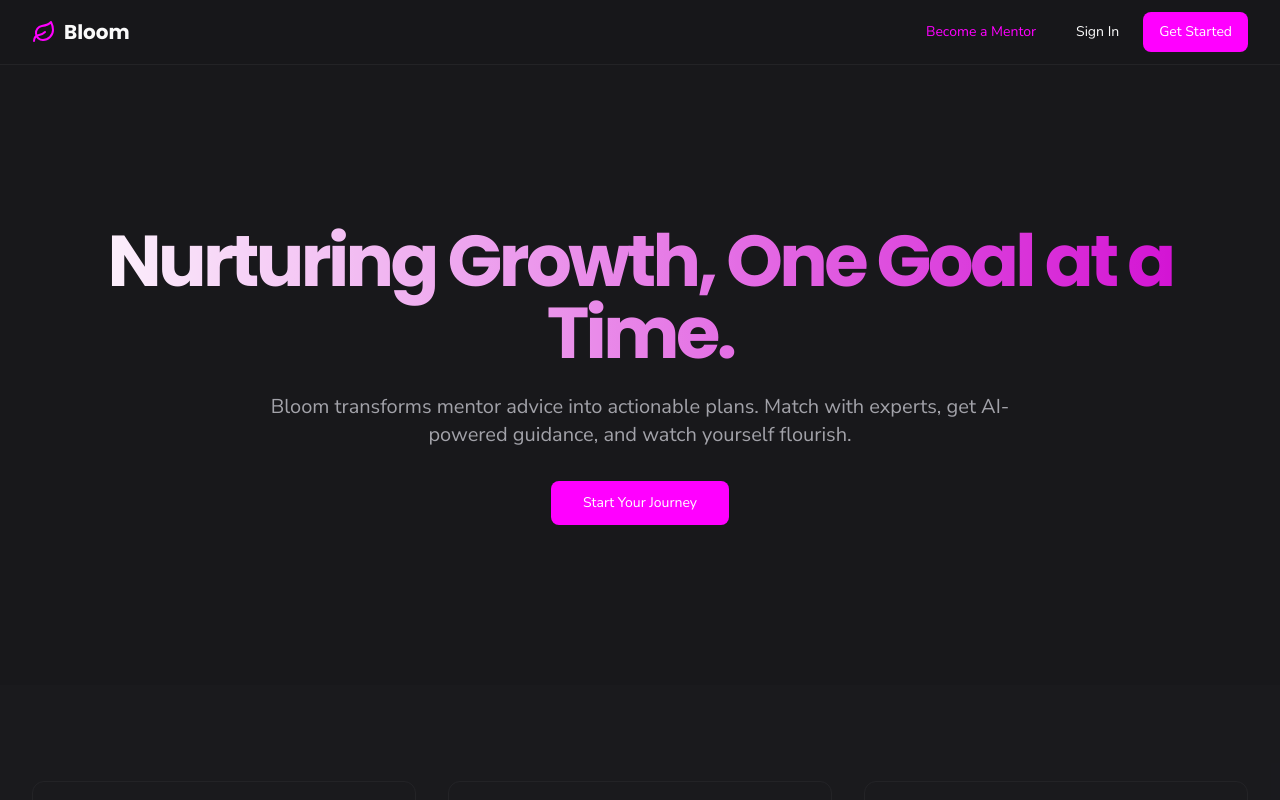
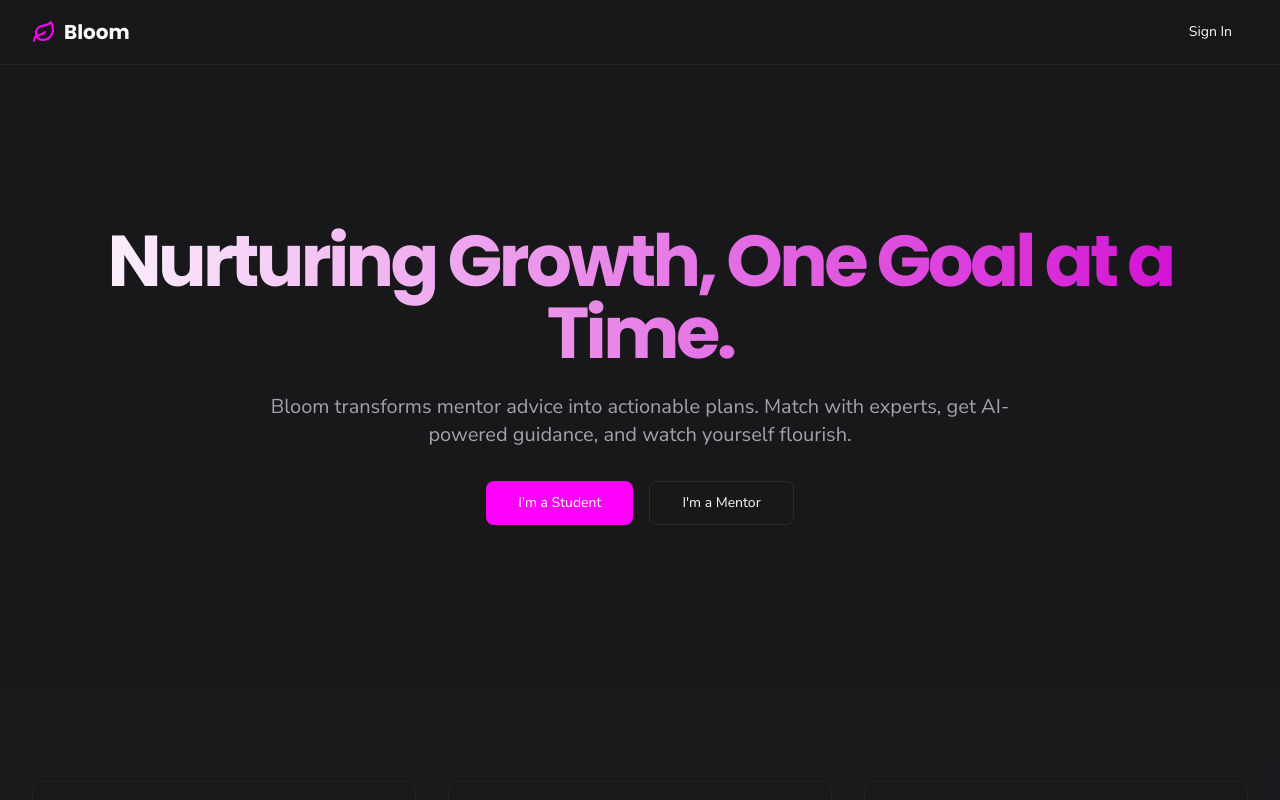
Before and after one commit to Hareeka/bloom, a Next.js app: page / in a window 1280 px wide. Shown: the top 800 px of the page. Built offline with nearby package versions, Linux system fonts and the light colour scheme.

Commit message:
in home page divide it like IM STUDENT and IM MENTOR

```diff
--- a/src/app/page.tsx
+++ b/src/app/page.tsx
@@ -29,14 +29,8 @@ export default function LandingPage() {
           <Logo />
           <div className="flex flex-1 items-center justify-end space-x-4">
             <nav className="flex items-center space-x-2">
-              <Button variant="link" asChild>
-                <Link href="/mentor-onboarding">Become a Mentor</Link>
-              </Button>
               <Button variant="ghost" asChild>
                 <Link href="/onboarding">Sign In</Link>
-              </Button>
-              <Button asChild className="bg-primary hover:bg-primary/90 text-primary-foreground">
-                <Link href="/onboarding">Get Started</Link>
               </Button>
             </nav>
           </div>
@@ -52,9 +46,12 @@ export default function LandingPage() {
             <p className="max-w-3xl mx-auto mt-6 text-lg md:text-xl text-muted-foreground">
               Bloom transforms mentor advice into actionable plans. Match with experts, get AI-powered guidance, and watch yourself flourish.
             </p>
-            <div className="mt-8 flex justify-center gap-4">
+            <div className="mt-8 flex flex-col sm:flex-row justify-center gap-4">
               <Button size="lg" asChild>
-                <Link href="/onboarding">Start Your Journey</Link>
+                <Link href="/onboarding">I'm a Student</Link>
+              </Button>
+              <Button size="lg" variant="outline" asChild>
+                <Link href="/mentor-onboarding">I'm a Mentor</Link>
               </Button>
             </div>
           </div>
```
